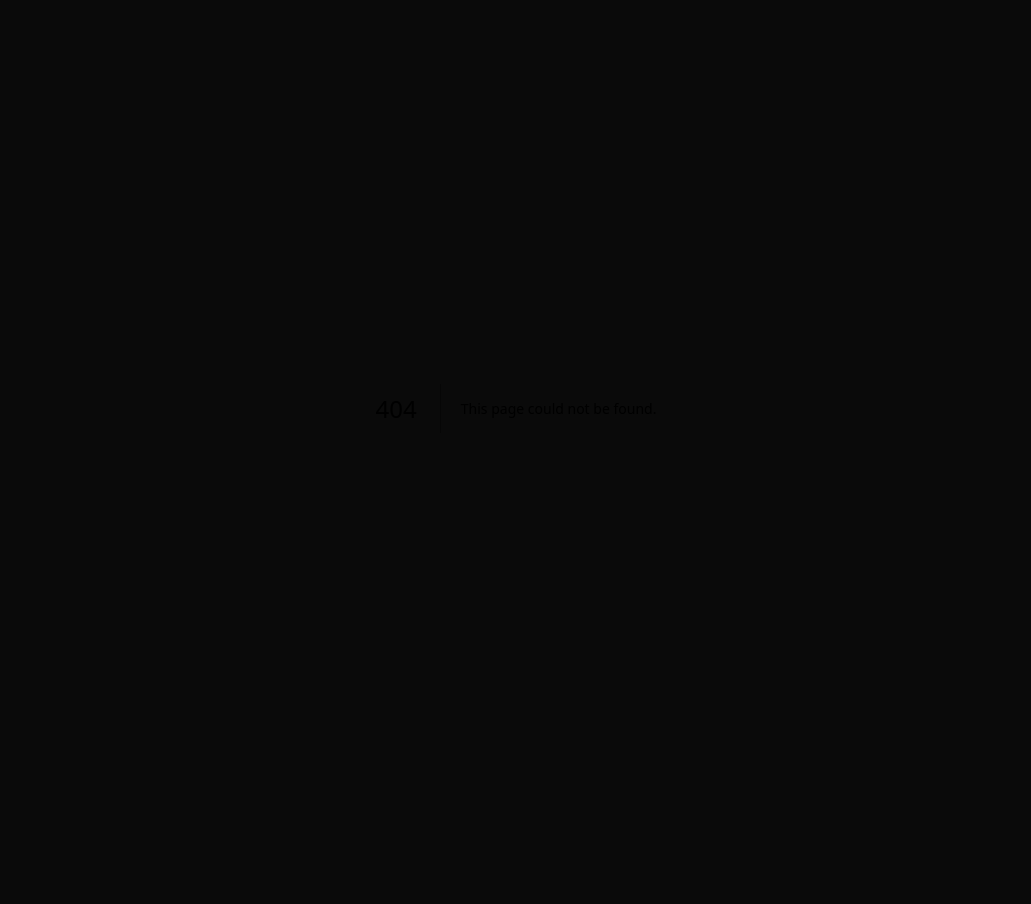
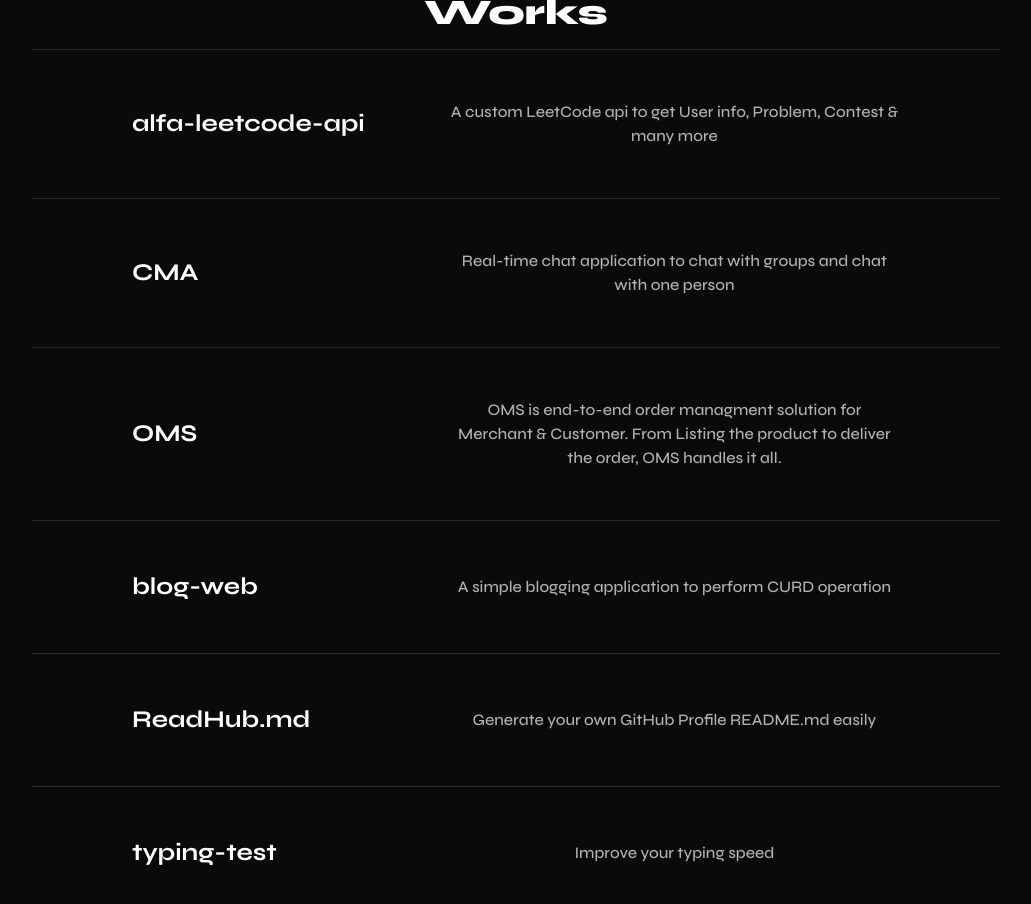
Before and after one commit to alfaarghya/alfaarghya.dev, a Next.js app: page /project in a window 1280 px wide. Before the commit this address had no page. Shown: the top 904 px of the page, without its empty margins (124-1155 px from the left). Before the commit the page ends 816 px from the top, so only its background shows below. Built offline with nearby package versions, Linux system fonts and the light colour scheme.

Commit message:
/project page 🗂️

```diff
--- /dev/null
+++ b/src/app/project/page.tsx
@@ -0,0 +1,7 @@
+import Projects from "@/components/ui/Projects"
+
+const page = () => {
+  return <Projects />
+};
+
+export default page;
```
